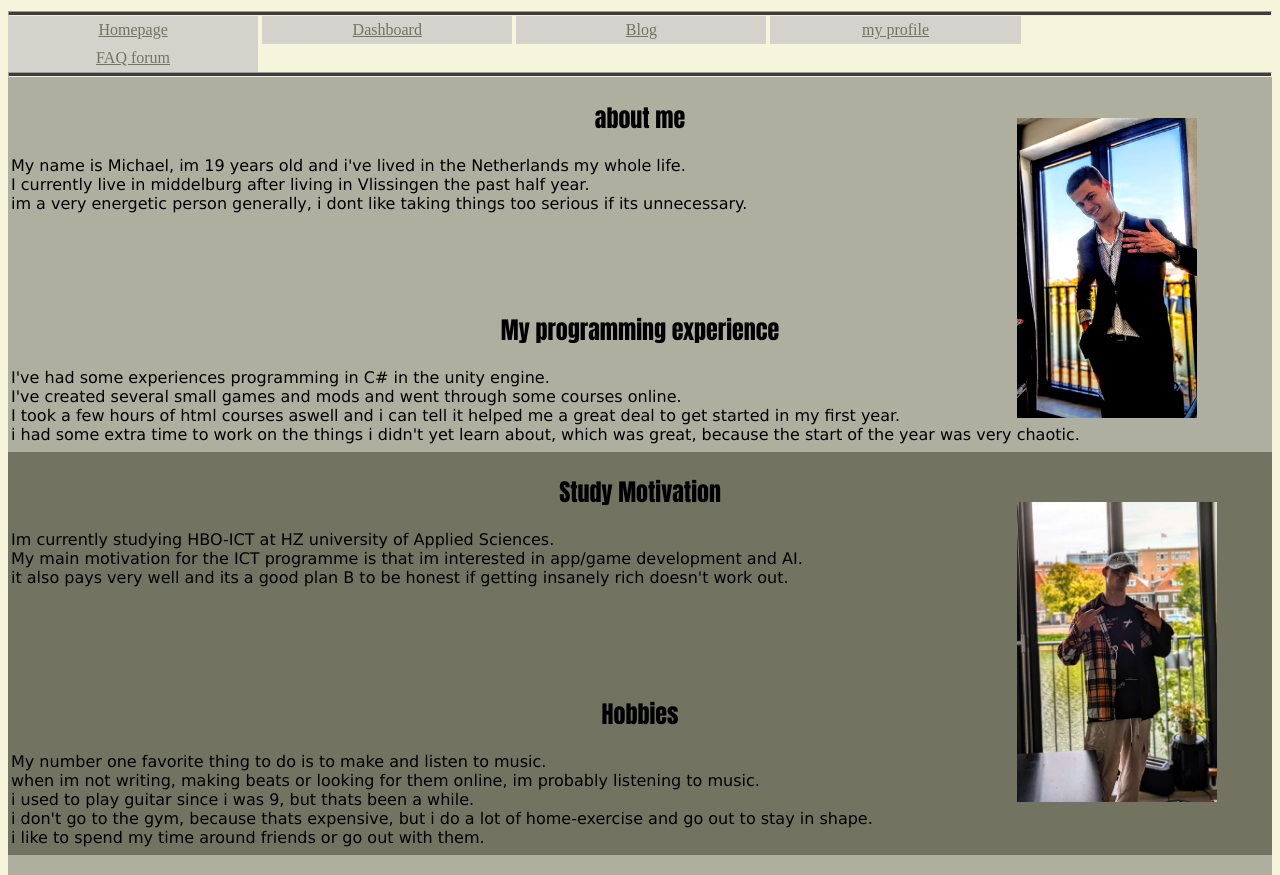
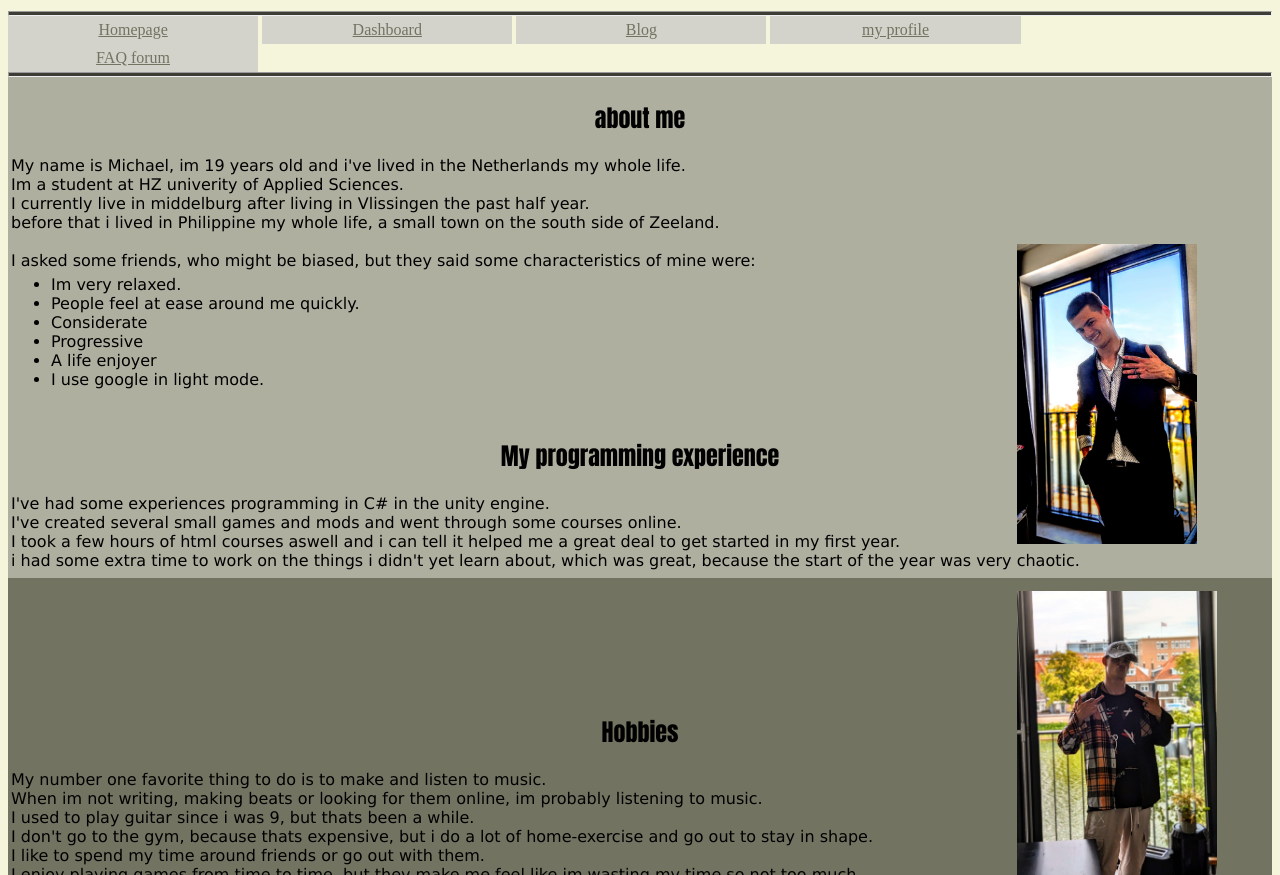
Before and after one commit to MTaalman/MTaalman.github.io, a plain HTML site: page profile.html in a window 1280 px wide. Shown: the part 72-947 px from the top of the page. Drawn offline with Linux system fonts and the light colour scheme.

Commit message:
updated profile and dashboard

```diff
--- a/profile.html
+++ b/profile.html
@@ -24,8 +24,19 @@
     <div class="color1">
         <h2>about me</h2>
         <p>My name is Michael, im 19 years old and i've lived in the Netherlands my whole life.<br>
+            Im a student at HZ univerity of Applied Sciences.<br>
             I currently live in middelburg after living in Vlissingen the past half year.<br>
-            im a very energetic person generally, i dont like taking things too serious if its unnecessary.<br>
+            before that i lived in Philippine my whole life, a small town on the south side of Zeeland.<br>
+            <br>
+            I asked some friends, who might be biased, but they said some characteristics of mine were:<br>
+            <ul>
+                <li>Im very relaxed.</li>
+                <li>People feel at ease around me quickly.</li>
+                <li>Considerate</li>
+                <li>Progressive</li>
+                <li>A life enjoyer</li>
+                <li>I use google in light mode.</li>
+            </ul>
         </p>
         <img src="zProfile Picture.jpg" alt="Picture" class="profilepicture">
         <h2>My programming experience</h2>
@@ -40,20 +51,17 @@
         </p>
     </div>
     <div class="color3">
-        <h2>Study Motivation</h2>
-        <p>Im currently studying HBO-ICT at HZ university of Applied Sciences. <br>
-            My main motivation for the ICT programme is that im interested in app/game development and AI.<br>
-            it also pays very well and its a good plan B to be honest if getting insanely rich doesn't work out.<br>
-        </p>
         <img src="zProfile Picture 2.jpg" alt="Picture" class="profilepicture2">
         <h2>Hobbies</h2>
         <p>
             My number one favorite thing to do is to make and listen to music.<br>
-            when im not writing, making beats or looking for them online, im probably listening to music.<br>
-            i used to play guitar since i was 9, but thats been a while.<br>
-            i don't go to the gym, because thats expensive, but i do a lot of home-exercise and go out to stay in
-            shape.<br>
-            i like to spend my time around friends or go out with them.<br>
+            When im not writing, making beats or looking for them online, im probably listening to music.<br>
+            I used to play guitar since i was 9, but thats been a while.<br>
+            I don't go to the gym, because thats expensive, but i do a lot of home-exercise and go out to stay in
+            shape.<br>I like to spend my time around friends or go out with them.<br>
+            I enjoy playing games from time to time. but they make me feel like im wasting my time so not too much.<br>
+            Me and my friend also have the luxury to have our trusted coffeeshops around the corner if we need to kill some time.<br>
+            Thats just our Dutch roots i guess.<br>
         </p>
     </div>
     <div class="color1">
--- a/style.css
+++ b/style.css
@@ -49,9 +49,6 @@
     .IndexImage1 {
         height: 70px;
         width: 270px;
-        display: inline-block;
-        margin-left: 72%;
-        margin-top: -50px;
     }
 
     tr {
@@ -126,7 +123,7 @@
         height: 300px;
         display: inline-block;
         margin-left: 80%;
-        margin-top: -100px;
+        margin-top: -150px;
         margin-bottom: -130px;
     }
 
@@ -135,8 +132,8 @@
         height: 300px;
         display: inline-block;
         margin-left: 80%;
-        margin-top: -90px;
-        margin-bottom: -130px;
+        margin-top: 10px;
+        margin-bottom: -200px;
     }
 
     footer {
@@ -200,3 +197,13 @@
     .flex-container>.row>.QuartileNumber {
         font-weight: bold;
     }
+    .IndexImage2 {
+        height: 70px;
+        width: auto;
+    }
+    .IndexHead {
+        display: flex;
+        padding: 10px;
+        gap: 0px 100px;
+        justify-content: center;
+    }
```
Also changed, not shown: index.html (+24 -17 lines), zDutch flag.jpeg (added).
